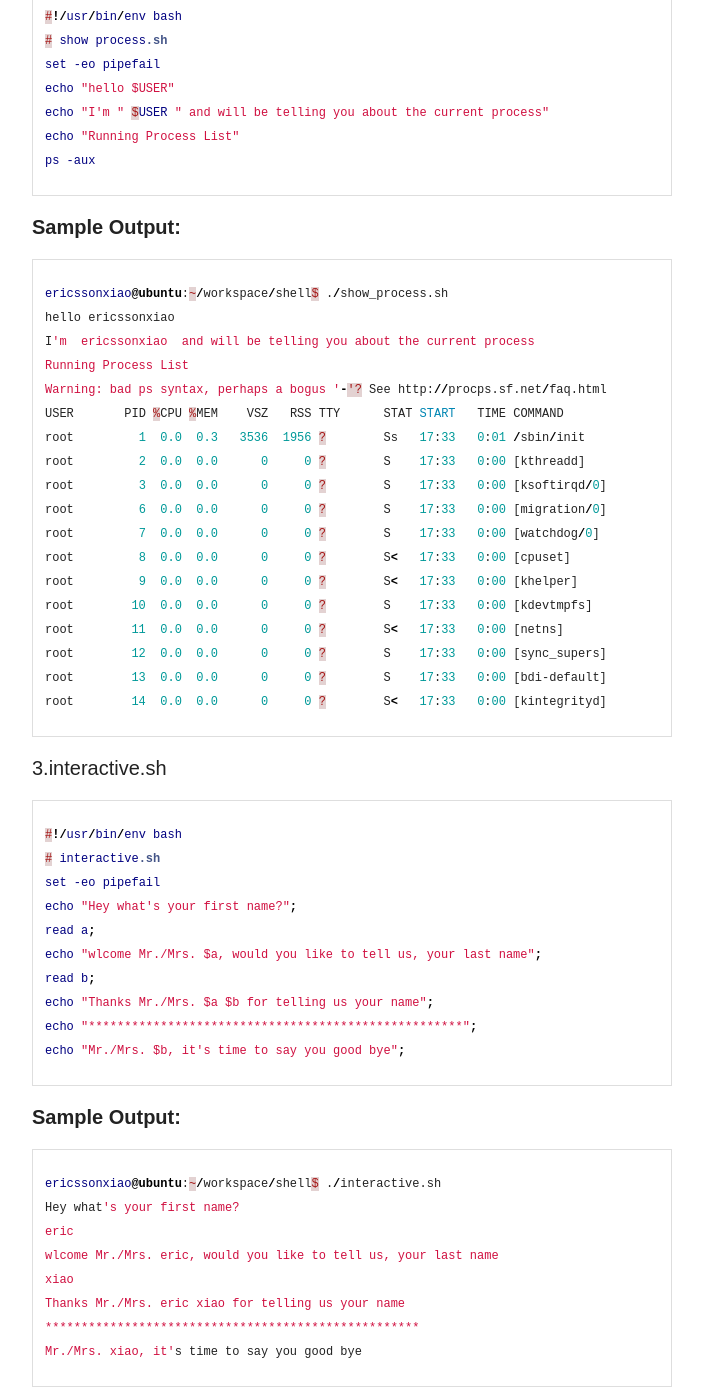
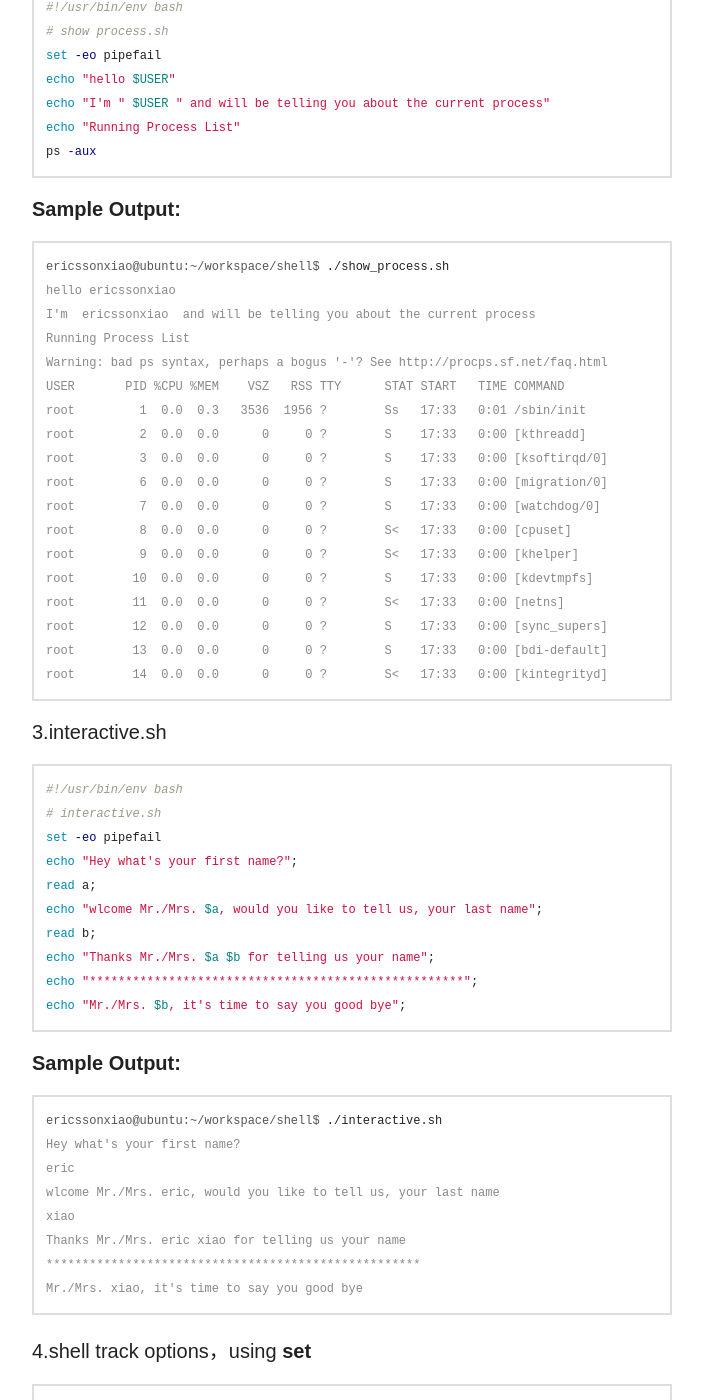
Before and after one commit to ericssonxiao/blog, a Jekyll site: the page built from _posts/2013-12-17-step-by-step-learning-shell-programming.md, in a window 1280 px wide and 1400 px high, scrolled down 2673 px. Shown: the whole window, without its empty margins (308-1011 px from the left). Built offline with Jekyll 4.4.1, drawn with Linux system fonts in a browser that asks for light colours; nearby versions of some CDN libraries; some of the changed text lies outside the part shown.

Commit message:
add step by step learning shell programing

````diff
--- a/_posts/2013-12-17-step-by-step-learning-shell-programming.md
+++ b/_posts/2013-12-17-step-by-step-learning-shell-programming.md
@@ -59,7 +59,7 @@ Hello World!
 ```
 
 2.show_process.sh
-{% highlight css %}
+``` bash
 #!/usr/bin/env bash
 # show process.sh
 set -eo pipefail
@@ -67,10 +67,10 @@ echo "hello $USER"
 echo "I'm " $USER " and will be telling you about the current process"
 echo "Running Process List"
 ps -aux
-{% endhighlight %}
+```
 
 **Sample Output:**
-{% highlight css %}
+``` console
 ericssonxiao@ubuntu:~/workspace/shell$ ./show_process.sh
 hello ericssonxiao
 I'm  ericssonxiao  and will be telling you about the current process
@@ -89,10 +89,10 @@ root        11  0.0  0.0      0     0 ?        S<   17:33   0:00 [netns]
 root        12  0.0  0.0      0     0 ?        S    17:33   0:00 [sync_supers]
 root        13  0.0  0.0      0     0 ?        S    17:33   0:00 [bdi-default]
 root        14  0.0  0.0      0     0 ?        S<   17:33   0:00 [kintegrityd]
-{% endhighlight %}
+```
 
 3.interactive.sh
-{% highlight css %}
+``` bash
 #!/usr/bin/env bash
 # interactive.sh
 set -eo pipefail
@@ -103,10 +103,10 @@ read b;
 echo "Thanks Mr./Mrs. $a $b for telling us your name";
 echo "****************************************************";
 echo "Mr./Mrs. $b, it's time to say you good bye";
-{% endhighlight %}
+```
 
 **Sample Output:**
-{% highlight css %}
+``` console
 ericssonxiao@ubuntu:~/workspace/shell$ ./interactive.sh
 Hey what's your first name?
 eric
@@ -115,15 +115,17 @@ xiao
 Thanks Mr./Mrs. eric xiao for telling us your name
 ****************************************************
 Mr./Mrs. xiao, it's time to say you good bye
-{% endhighlight %}
+```
 
 4.shell track options，using **set**
+``` console
 set -ex
 set -eo pipefail
+```
 using **set -x** could produce many info, so you can use **echo** or **print** for trace.
 
 **Script 001:**
-{% highlight css %}
+``` bash
 #!/usr/bin/env bash
 # this is simple test for set command
 # set -eo pipefail
@@ -137,10 +139,10 @@ then
 else
     echo "Neither can i, i'm just an example shell script"
 fi
-{% endhighlight %}
+```
 
 **Sample Output:**
-{% highlight css %}
+``` console
 ericssonxiao@ubuntu:~/workspace/shell$ ./ex2.sh
 + echo -n 'can you write device drivers?'
 can you write device drivers?+ read answer
@@ -150,21 +152,21 @@ eric
 ./ex2.sh: line 8: [: too many arguments
 + echo 'Neither can i, i'\''m just an example shell script'
 Neither can i, i'm just an example shell script
-{% endhighlight %}
+```
 
 **Sample Output:**
 use bash --debug command:
-{% highlight css %}
+``` console
 ericssonxiao@ubuntu:~/workspace/shell$ bash --debug ex2.sh
 bash --debug ex2.sh
 can you write device drivers?y
 ex2.sh: line 8: [: too many arguments
 Neither can i, i'm just an example shell script
-{% endhighlight %}
+```
 
 **Sample Output:**
 use bash --verbose command:
-{% highlight css %}
+``` console
 ericssonxiao@ubuntu:~/workspace/shell$ bash --verbose ex2.sh
 bash --verbose ex2.sh
 #!/usr/bin/env bash
@@ -183,10 +185,10 @@ else
 fi
 ex2.sh: line 8: [: too many arguments
 Neither can i, i'm just an example shell script
-{% endhighlight %}
+```
 
 **Script 002:**
-{% highlight css %}
+``` bash
 #!/usr/bin/env bash
 # hello world
 set -ex
@@ -198,10 +200,10 @@ echo $VAR
 echo $VAR
 changeVar
 echo $VAR
-{% endhighlight %}
+```
 
 **Sample Output:**
-{% highlight css %}
+``` console
 ericssonxiao@ubuntu:~/workspace/shell$ ./ex1.sh
 + VAR='Hello World!'
 + echo Hello 'World!'
@@ -212,12 +214,12 @@ Hello World!
 local var
 + echo Hello 'World!'
 Hello World!
-{% endhighlight %}
+```
 
 Enjoy!
 
 **Related Web Resources**
-[^1]: <http://www.tecmint.com/learning-shell-scripting-language-a-guide-from-newbies-to-system-administrator/>
+[Learning Shell Scripting Language: A Guide from Newbies to System Administrator]: <http://www.tecmint.com/learning-shell-scripting-language-a-guide-from-newbies-to-system-administrator/>
 [^2]: <http://www.tecmint.com/understand-linux-shell-and-basic-shell-scripting-language-tips/>
 [^3]: <http://oreilly.com/openbook/debian/book/ch13_03.html>
 [^4]: <http://oreilly.com/catalog/redhat2/chapter/ch13.html>
````
